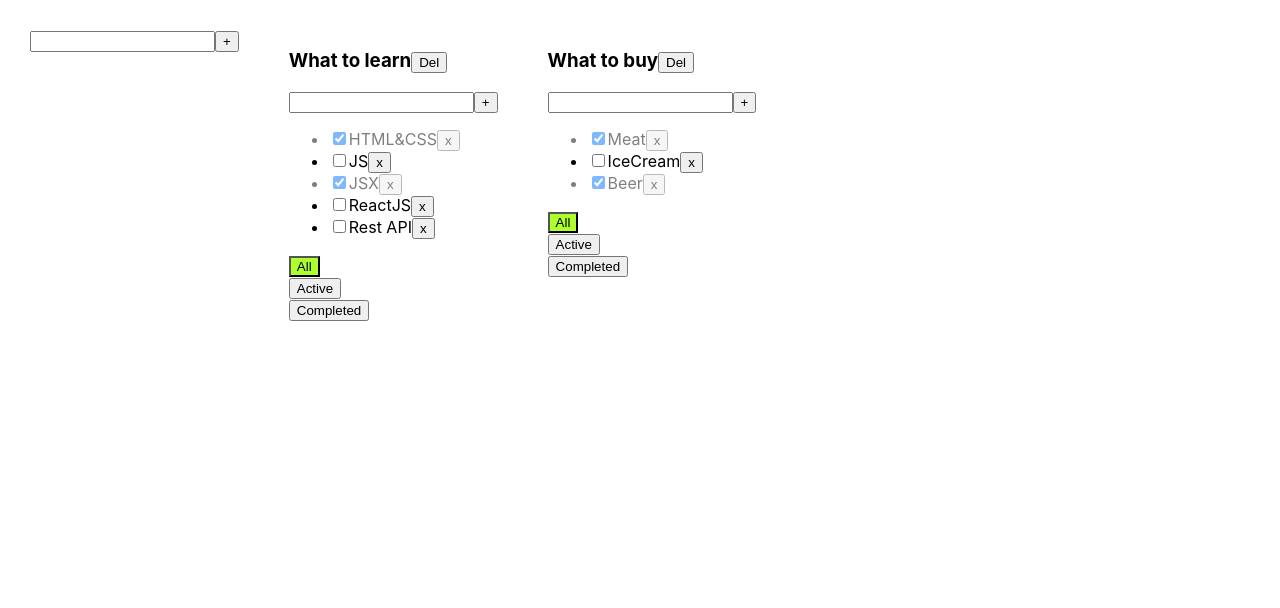
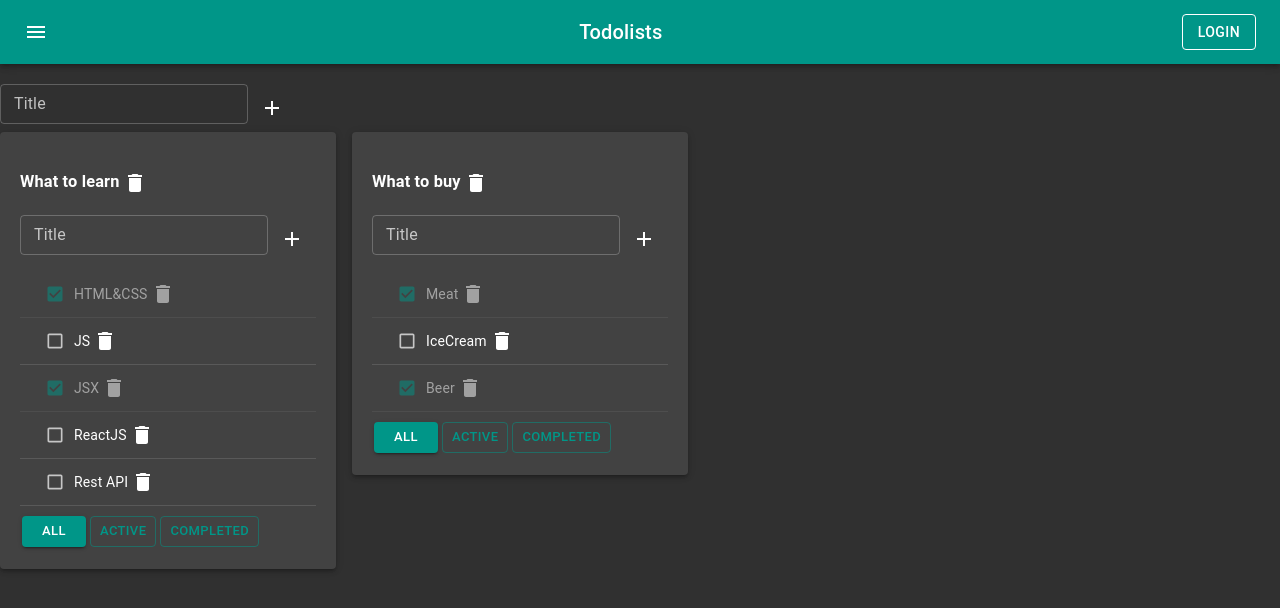
Before and after one commit to fanur56/ToDo_list, a React (Create React App) app: page / in a window 1280 px wide. Shown: the top 608 px of the page. Built offline with nearby package versions, Linux system fonts and the light colour scheme.

Commit message:
applied material UI

```diff
--- a/package.json
+++ b/package.json
@@ -3,6 +3,8 @@
   "version": "0.1.0",
   "private": true,
   "dependencies": {
+    "@material-ui/core": "^4.12.4",
+    "@material-ui/icons": "^4.11.3",
     "@testing-library/jest-dom": "^4.2.4",
     "@testing-library/react": "^9.3.2",
     "@testing-library/user-event": "^7.1.2",
--- a/src/App.css
+++ b/src/App.css
@@ -1,11 +1,11 @@
-.App {
+/*.App {
   padding: 30px;
   display: flex;
 }
 
 .App > div {
   margin-right: 50px;
-}
+}*/
 
 .error {
   border: red 1px solid;
--- a/src/App.tsx
+++ b/src/App.tsx
@@ -3,6 +3,8 @@ import './App.css';
 import {TasksType, Todolist} from "./Todolist";
 import {v1} from "uuid";
 import {AddItemForm} from "./Components/AddItemForm";
+import {AppBar, Button, Container, Grid, IconButton, Paper, Toolbar, Typography} from "@material-ui/core";
+import {Menu} from "@material-ui/icons";
 
 export type filterValueType = 'All' | 'Active' | 'Completed';
 
@@ -69,7 +71,7 @@ function App() {
         setTasks(copyTasks)
     }
 
-    const changeTodoListTitle = (id: string, newTitle: string) =>{
+    const changeTodoListTitle = (id: string, newTitle: string) => {
         const todolist = todoLists.find(tl => tl.id === id)
         if (todolist) {
             todolist.title = newTitle
@@ -82,15 +84,15 @@ function App() {
         delete tasks[todoListID]
     }
 
-    const addTodoList = (title:string) => {
+    const addTodoList = (title: string) => {
         const newTodoListID = v1()
         const newTodolist: TodoListType = {
-            id:newTodoListID,
+            id: newTodoListID,
             title: title,
             filter: 'All'
         }
         setTodoLists([newTodolist, ...todoLists])
-        setTasks({...tasks, [newTodoListID]:[]})
+        setTasks({...tasks, [newTodoListID]: []})
     }
 
     const todoListsComponent = todoLists.map(tl => {
@@ -102,8 +104,9 @@ function App() {
             filteredTask = tasks[tl.id].filter(el => !el.isDone)
         }
         return (
+            <Grid item key={tl.id}>
+                <Paper elevation={3} style={{padding: "20px"}}>
                     <Todolist
-                key={tl.id}
                         id={tl.id}
                         changeCheckbox={changeCheckbox}
                         title={tl.title}
@@ -116,12 +119,31 @@ function App() {
                         changeTaskTitle={changeTaskTitle}
                         changeTodoListTitle={changeTodoListTitle}
                     />
+                </Paper>
+            </Grid>
         )
     })
     return (
         <div className="App">
-            <AddItemForm addItem={addTodoList} />
+            <AppBar position={"static"}>
+                <Toolbar style={{justifyContent: "space-between"}}>
+                    <IconButton edge={"start"} color={"inherit"} aria-label={"menu"}>
+                        <Menu/>
+                    </IconButton>
+                    <Typography variant={"h6"}>
+                        Todolists
+                    </Typography>
+                    <Button color={"inherit"} variant={"outlined"}>Login</Button>
+                </Toolbar>
+            </AppBar>
+            <Container fixed style={{padding: "20px 0"}}>
+                <Grid container>
+                    <AddItemForm addItem={addTodoList}/>
+                </Grid>
+                <Grid container spacing={2}>
                     {todoListsComponent}
+                </Grid>
+            </Container>
         </div>
     );
 }
--- a/src/Components/AddItemForm.tsx
+++ b/src/Components/AddItemForm.tsx
@@ -1,4 +1,6 @@
 import React, {ChangeEvent, KeyboardEvent, useState} from "react";
+import {IconButton, TextField} from "@material-ui/core";
+import {Add} from "@material-ui/icons";
 
 type addItemFormPropsType = {
     addItem: (title:string)=>void
@@ -30,12 +32,17 @@ export const AddItemForm: React.FC<addItemFormPropsType> = ({addItem}) => {
 
     return (
         <div>
-            <input className={error ? "error" : ""}
-                   value={newTitle}
-                   onChange={onChangeHandler}
-                   onKeyDown={onKeyDownHandler}/>
-            <button onClick={addTaskHandler}>+</button>
-            {error && <div className="error-message">{error}</div>}
+            <TextField variant={"outlined"}
+                       size={"small"}
+                       label={"Title"}
+                       value={newTitle}
+                       onChange={onChangeHandler}
+                       onKeyDown={onKeyDownHandler}
+                       error={!!error}
+                       helperText={!!error && "Title is required"}/>
+            <IconButton onClick={addTaskHandler}>
+                <Add />
+            </IconButton>
         </div>
     )
 }
--- a/src/Components/Button.tsx
+++ /dev/null
@@ -1,19 +0,0 @@
-import React from "react";
-import {filterValueType} from "../App";
-
-type ButtonPropsType = {
-    name:string
-    callBack:()=>void
-    filter:filterValueType
-}
-
-export const Button = (props:ButtonPropsType)=> {
-    const onClickHandler = () => {
-        props.callBack()
-    }
-    return (
-        <div>
-            <button className={props.filter===props.name ? "active-filter" : ""} onClick={onClickHandler}>{props.name}</button>
-        </div>
-    )
-}
--- /dev/null
+++ b/src/Components/FilterButton.module.css
@@ -0,0 +1,5 @@
+
+.buttons {
+    display: inline-block;
+    margin: 2px;
+}
--- /dev/null
+++ b/src/Components/FilterButton.tsx
@@ -0,0 +1,27 @@
+import React from "react";
+import {filterValueType} from "../App";
+import {Button} from "@material-ui/core";
+import s from "./FilterButton.module.css"
+
+type ButtonPropsType = {
+    name: string
+    callBack: () => void
+    filter: filterValueType
+}
+
+export const FilterButton = (props: ButtonPropsType) => {
+    const onClickHandler = () => {
+        props.callBack()
+    }
+    return (
+        <div className={s.buttons}>
+            <Button
+                variant={props.filter === props.name ? "contained" : "outlined"}
+                size={"small"}
+                color={"primary"}
+                className={props.filter === props.name ? "active-filter" : ""}
+                onClick={onClickHandler}>{props.name}
+            </Button>
+        </div>
+    )
+}
--- a/src/EditableSpan.tsx
+++ b/src/EditableSpan.tsx
@@ -1,4 +1,5 @@
 import React, {ChangeEvent, useState} from 'react';
+import {TextField} from "@material-ui/core";
 
 type EditableSpanPropsType = {
     title: string
@@ -22,10 +23,11 @@ export const EditableSpan = (props: EditableSpanPropsType) => {
 
     return (
         editMode
-            ? <input onBlur={editModeOffHandler}
-                     value={title}
-                     onChange={onChangeTitleHandler}
-                     autoFocus />
+            ? <TextField value={title}
+                         onBlur={editModeOffHandler}
+                         onChange={onChangeTitleHandler}
+                         autoFocus
+            color={"primary"}/>
             : <span onDoubleClick={editModeOnHandler}>{props.title}</span>
     )
 };
--- a/src/Todolist.tsx
+++ b/src/Todolist.tsx
@@ -1,8 +1,10 @@
 import React, {ChangeEvent} from "react";
 import {filterValueType} from "./App";
-import {Button} from "./Components/Button";
+import {FilterButton} from "./Components/FilterButton";
 import {AddItemForm} from "./Components/AddItemForm"
 import {EditableSpan} from "./EditableSpan";
+import {IconButton, Checkbox, ListItem, List} from "@material-ui/core";
+import {Delete} from "@material-ui/icons";
 
 type TodolistPropsType = {
     id: string
@@ -39,47 +41,66 @@ export const Todolist = (props: TodolistPropsType) => {
         props.removeTask(elID, props.id)
     }
 
-    const ChangeCheckboxHandler = (elID: string, eventValue: boolean) => {
+    const TaskStatus = (elID: string, eventValue: boolean) => {
         props.changeCheckbox(elID, eventValue, props.id)
     }
 
     const changeTodoListTitle = (newTitle: string) => {
-        props.changeTodoListTitle (props.id, newTitle)
+        props.changeTodoListTitle(props.id, newTitle)
+    }
+
+    const removeTodoListHandler = () => {
+        props.removeTodoList(props.id)
     }
 
     return (
         <div>
-            <h3><EditableSpan title={props.title} onChange={changeTodoListTitle} />
-                <button onClick={() => props.removeTodoList(props.id)}>Del</button>
+            <h3><EditableSpan title={props.title}
+                              onChange={changeTodoListTitle}/>
+                <IconButton size={"small"}>
+                    <Delete onClick={removeTodoListHandler}/>
+                </IconButton>
             </h3>
             <AddItemForm addItem={addTask}/>
-            <ul>
+            <List component={"ul"}>
                 {
                     props.tasks.map((el) => {
-                        const onchangeTitleHandler = (newValue:string) => {
-                            props.changeTaskTitle (el.id, newValue, props.id)
+                        const onchangeTitleHandler = (newValue: string) => {
+                            props.changeTaskTitle(el.id, newValue, props.id)
                         }
+
+                        const ChangeCheckboxHandler = (event: ChangeEvent<HTMLInputElement>) => {
+                            TaskStatus(el.id, event.currentTarget.checked)
+                        }
+
                         return (
-                            <li key={el.id} className={el.isDone ? "isDone" : ""}>
-                                <input type="checkbox" checked={el.isDone}
-                                       onChange={(event: ChangeEvent<HTMLInputElement>) => ChangeCheckboxHandler(el.id, event.currentTarget.checked)}/>
+                            <ListItem key={el.id}
+                                      dense
+                                      divider
+                                      className={el.isDone ? "isDone" : ""}>
+                                <Checkbox color={"primary"}
+                                          size={"small"}
+                                          checked={el.isDone}
+                                          onChange={ChangeCheckboxHandler}/>
                                 <EditableSpan title={el.title}
                                               onChange={onchangeTitleHandler}/>
-                                <button onClick={() => removeTaskHandler(el.id)}>x</button>
-                            </li>
+                                <IconButton size={"small"}>
+                                    <Delete onClick={() => removeTaskHandler(el.id)}/>
+                                </IconButton>
+                            </ListItem>
 
                         )
                     })
                 }
 
-            </ul>
+            </List>
             <div>
-                <Button filter={props.filter} name={'All'}
-                        callBack={universalChangeFilterHandler('All')}/>
-                <Button filter={props.filter} name={'Active'}
-                        callBack={universalChangeFilterHandler('Active')}/>
-                <Button filter={props.filter} name={'Completed'}
-                        callBack={universalChangeFilterHandler('Completed')}/>
+                <FilterButton filter={props.filter} name={'All'}
+                              callBack={universalChangeFilterHandler('All')}/>
+                <FilterButton filter={props.filter} name={'Active'}
+                              callBack={universalChangeFilterHandler('Active')}/>
+                <FilterButton filter={props.filter} name={'Completed'}
+                              callBack={universalChangeFilterHandler('Completed')}/>
             </div>
         </div>
     )
--- a/src/index.tsx
+++ b/src/index.tsx
@@ -3,10 +3,22 @@ import ReactDOM from 'react-dom';
 import './index.css';
 import App from './App';
 import * as serviceWorker from './serviceWorker';
+import {createTheme, CssBaseline, ThemeProvider} from "@material-ui/core";
+import {teal, yellow} from "@material-ui/core/colors";
 
-ReactDOM.render(<App/>, document.getElementById('root')
-)
-;
+const theme = createTheme({
+    palette: {
+        primary: teal,
+        secondary: yellow,
+        type: "dark"
+    }
+})
+
+ReactDOM.render(
+    <ThemeProvider theme={theme}>
+        <CssBaseline/>
+        <App/>
+    </ThemeProvider>, document.getElementById('root'));
 
 // If you want your app to work offline and load faster, you can change
 // unregister() to register() below. Note this comes with some pitfalls.
```
Also changed, not shown: src/Components/CheckBox.tsx (deleted, +0 -21 lines), 1 other file (tests, documents, lock files or other folders). Lines whose indentation alone changed are shown as unchanged.
